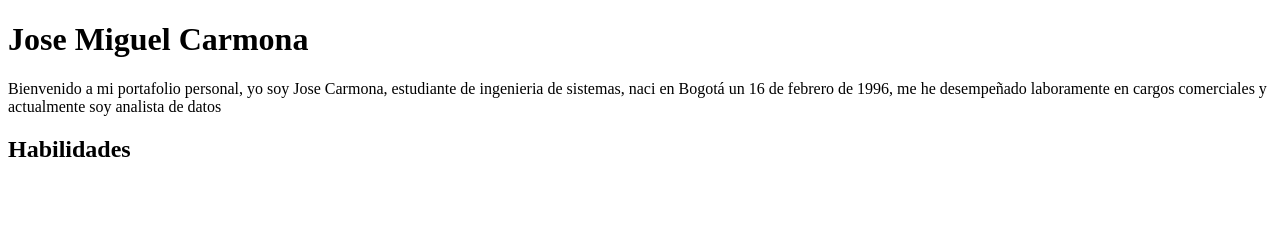
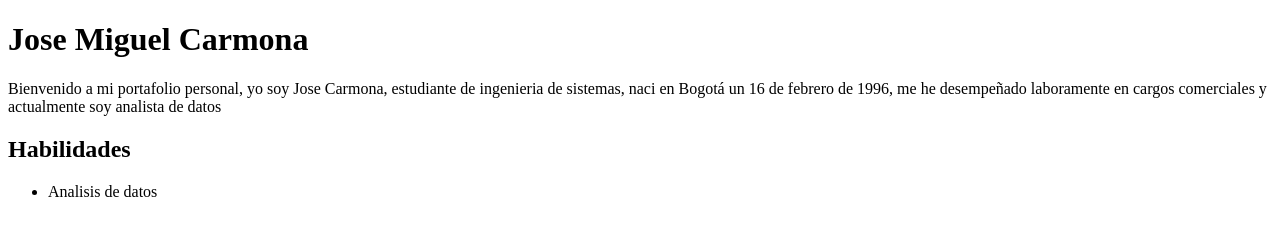
Before and after one commit to Josekrmona/Pagina_Portafolio, a plain HTML site: page index.html in a window 1280 px wide. Drawn offline with Linux system fonts and the light colour scheme.

Commit message:
agrego habilidad 1

```diff
--- a/index.html
+++ b/index.html
@@ -10,5 +10,8 @@
     <h1>Jose Miguel Carmona</h1>
     <p>Bienvenido a mi portafolio personal, yo soy Jose Carmona, estudiante de ingenieria de sistemas, naci en Bogotá un 16 de febrero de 1996, me he desempeñado laboramente en cargos comerciales y actualmente soy analista de datos</p>
     <h2>Habilidades</h2>
+    <ul>
+        <li>Analisis de datos</li>
+    </ul>
 </body>
 </html>
```
